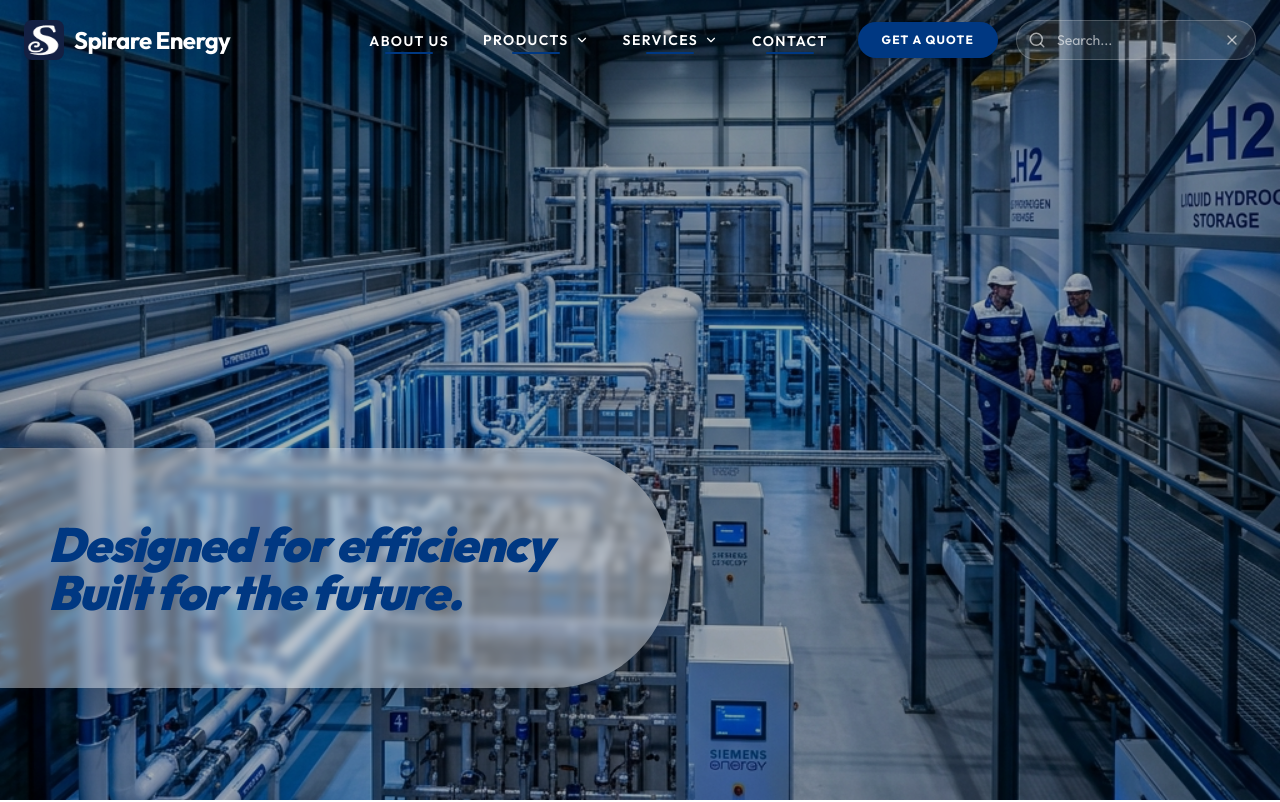
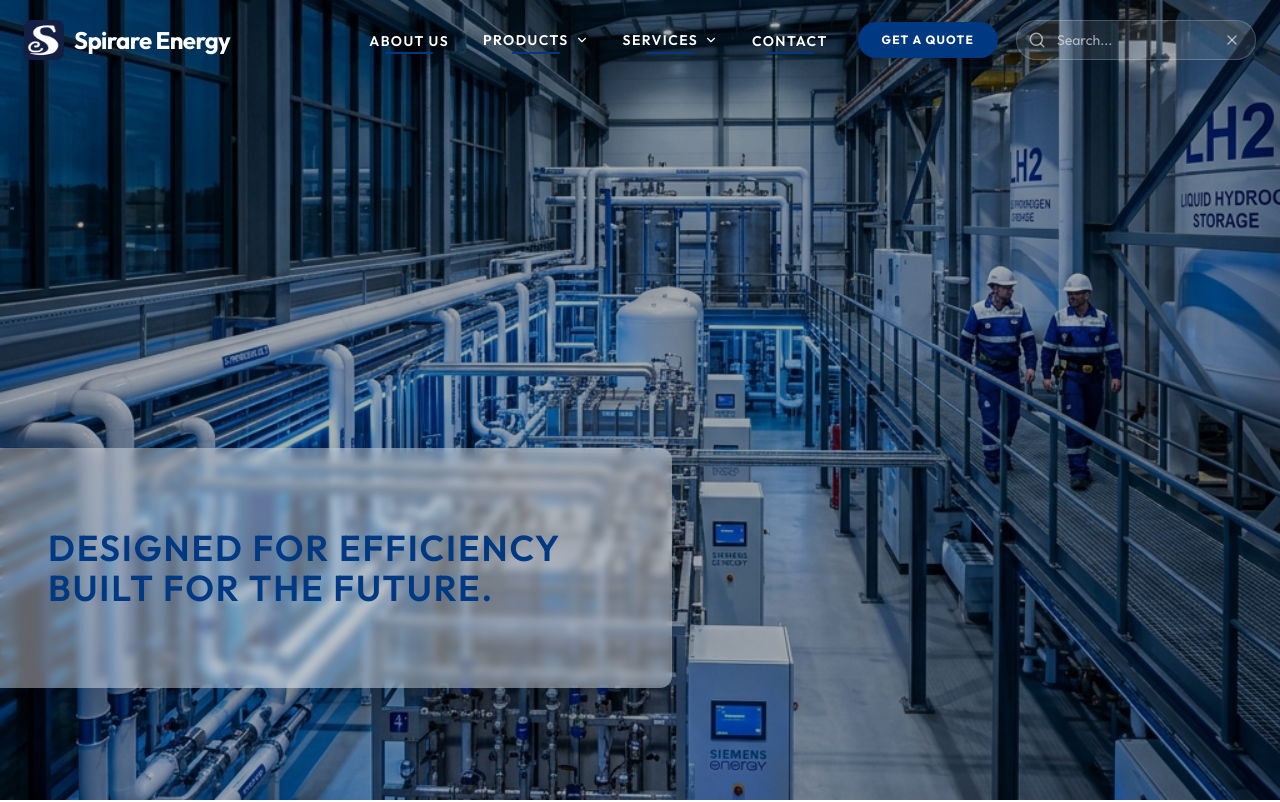
Before and after one commit to vikassingh6264/spirare, a React (Vite) app: page / in a window 1280 px wide. Shown: the top 802 px of the page. Built offline with nearby package versions, Linux system fonts and the light colour scheme.

Commit message:
Update text bg in hero

```diff
--- a/src/components/Hero.tsx
+++ b/src/components/Hero.tsx
@@ -83,7 +83,7 @@ const Hero = () => {
           </motion.div>
         </AnimatePresence>
       </div>
-      <div className="absolute bottom-28 left-0 z-20 w-[90%] max-w-2xl rounded-r-full h-[240px] bg-[#F5F5F5]/40 backdrop-blur-sm p-8 md:p-12 shadow-2xl flex flex-col justify-center">
+      <div className="absolute bottom-28 left-0 z-20 w-[90%] max-w-2xl rounded-r-xl h-[240px] bg-[#F5F5F5]/40 backdrop-blur-sm p-8 md:p-12 shadow-2xl flex flex-col justify-center">
         <AnimatePresence mode="wait">
           <motion.div
             key={page}
@@ -93,9 +93,9 @@ const Hero = () => {
             variants={textVariants}
             transition={{ duration: 0.5, ease: "easeOut" }}
           >
-            <h1 className="text-4xl md:text-5xl font-black tracking-tight text-brand-navy leading-[1.1] italic">
+            <h1 className="text-3xl md:text-4xl font-semibold tracking-wider text-brand-navy leading-[1.1]">
               {SLIDES[currentSlide].title.split('. ').map((part, i) => (
-                <span key={i} className="block text-brand-blue">
+                <span key={i} className="block text-brand-blue uppercase">
                   {part}
                 </span>
               ))}
```
